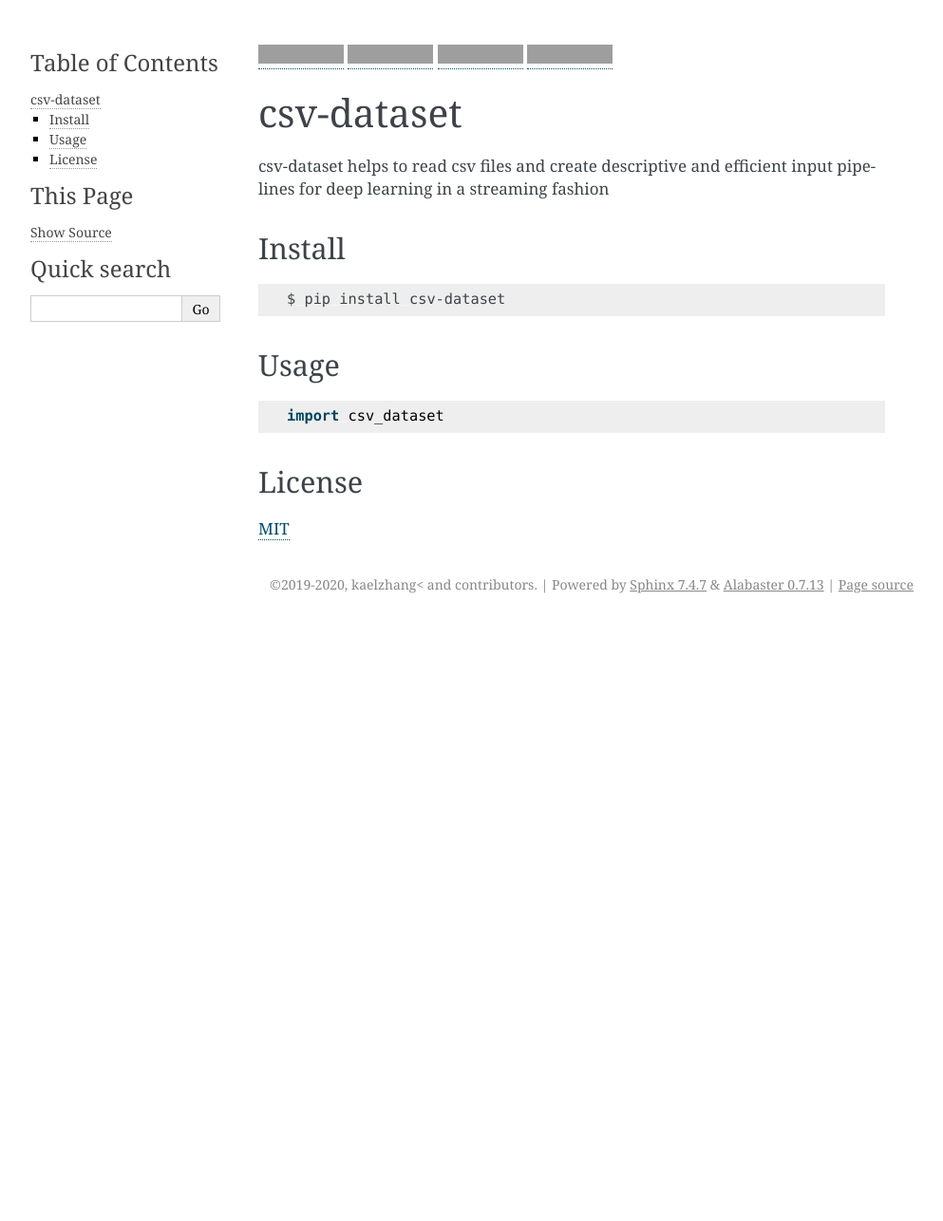
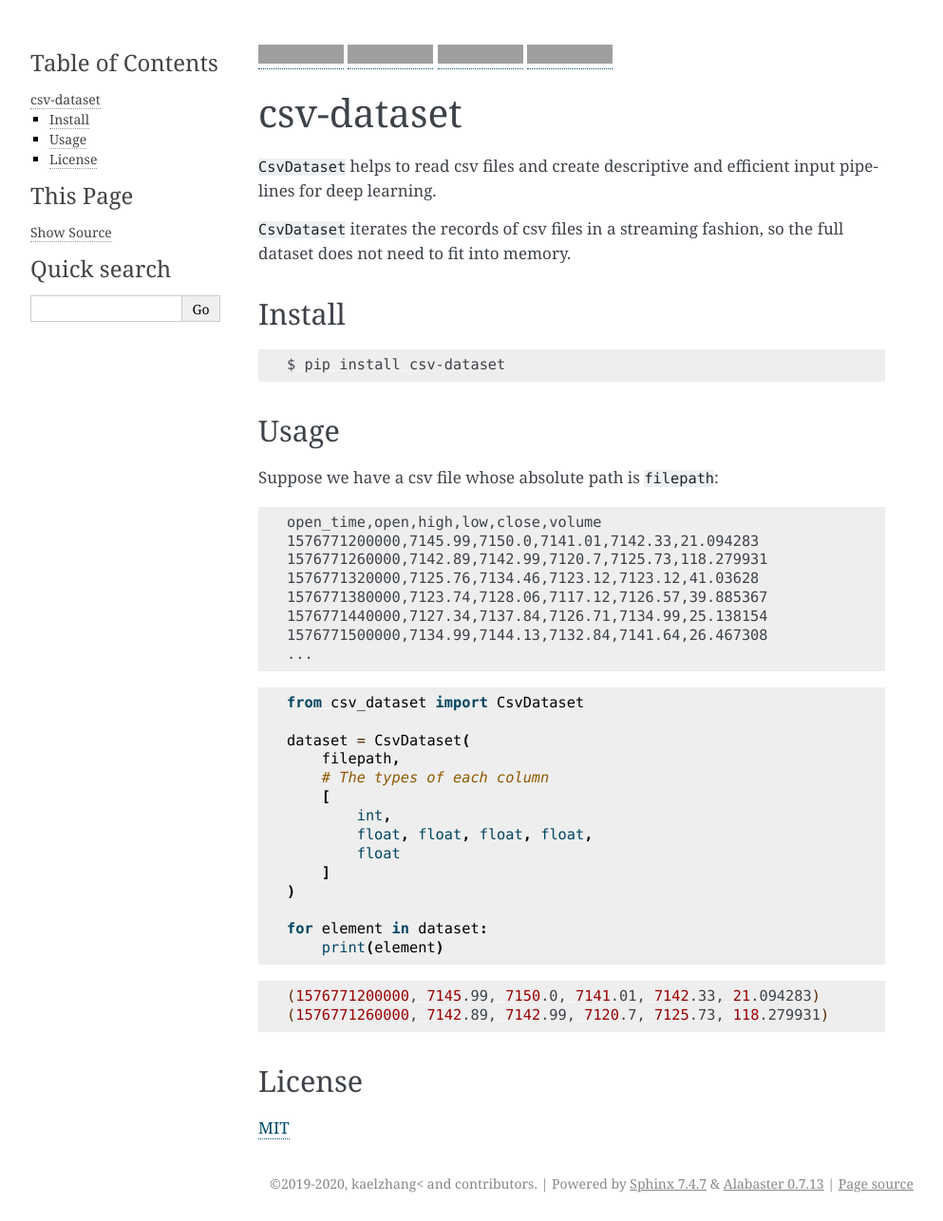
Before and after one commit to kaelzhang/python-csv-dataset, a Sphinx documentation site: the page built from docs/README.md, in a window 1280 px wide. Shown: the whole page at 95% size, without its empty margins (148-1141 px from the left). Built offline with Sphinx 7.4.7, drawn with Linux system fonts in a browser that asks for light colours; before the commit the page ends 900 px from its top, so only the background shows below that; grey boxes are pictures that could not be loaded.

Commit message:
basic design

````diff
--- a/docs/README.md
+++ b/docs/README.md
@@ -5,7 +5,9 @@
 
 # csv-dataset
 
-csv-dataset helps to read csv files and create descriptive and efficient input pipelines for deep learning in a streaming fashion
+`CsvDataset` helps to read csv files and create descriptive and efficient input pipelines for deep learning.
+
+`CsvDataset` iterates the records of csv files in a streaming fashion, so the full dataset does not need to fit into memory.
 
 ## Install
 
@@ -15,8 +17,39 @@ $ pip install csv-dataset
 
 ## Usage
 
+Suppose we have a csv file whose absolute path is `filepath`:
+
+```csv
+open_time,open,high,low,close,volume
+1576771200000,7145.99,7150.0,7141.01,7142.33,21.094283
+1576771260000,7142.89,7142.99,7120.7,7125.73,118.279931
+1576771320000,7125.76,7134.46,7123.12,7123.12,41.03628
+1576771380000,7123.74,7128.06,7117.12,7126.57,39.885367
+1576771440000,7127.34,7137.84,7126.71,7134.99,25.138154
+1576771500000,7134.99,7144.13,7132.84,7141.64,26.467308
+...
+```
+
 ```py
-import csv_dataset
+from csv_dataset import CsvDataset
+
+dataset = CsvDataset(
+    filepath,
+    # The types of each column
+    [
+        int,
+        float, float, float, float,
+        float
+    ]
+)
+
+for element in dataset:
+    print(element)
+```
+
+```sh
+(1576771200000, 7145.99, 7150.0, 7141.01, 7142.33, 21.094283)
+(1576771260000, 7142.89, 7142.99, 7120.7, 7125.73, 118.279931)
 ```
 
 ## License
````
